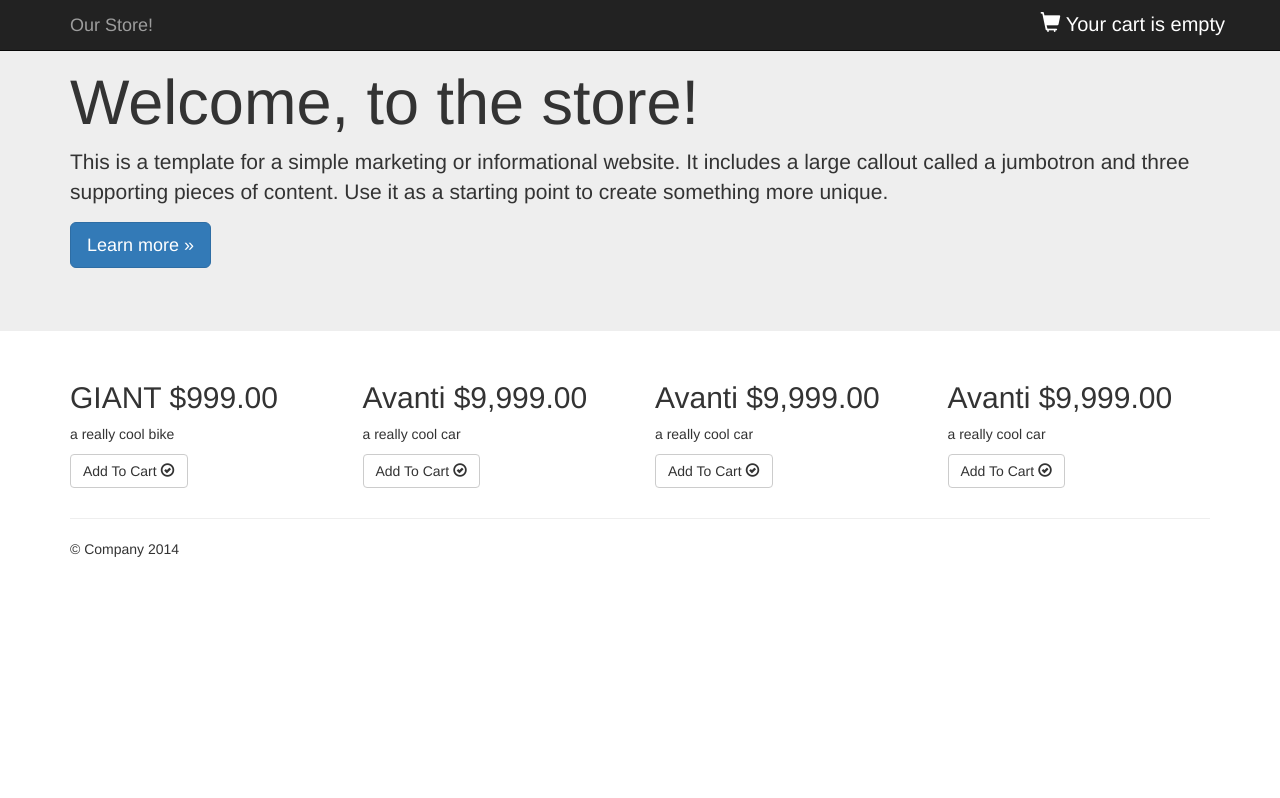
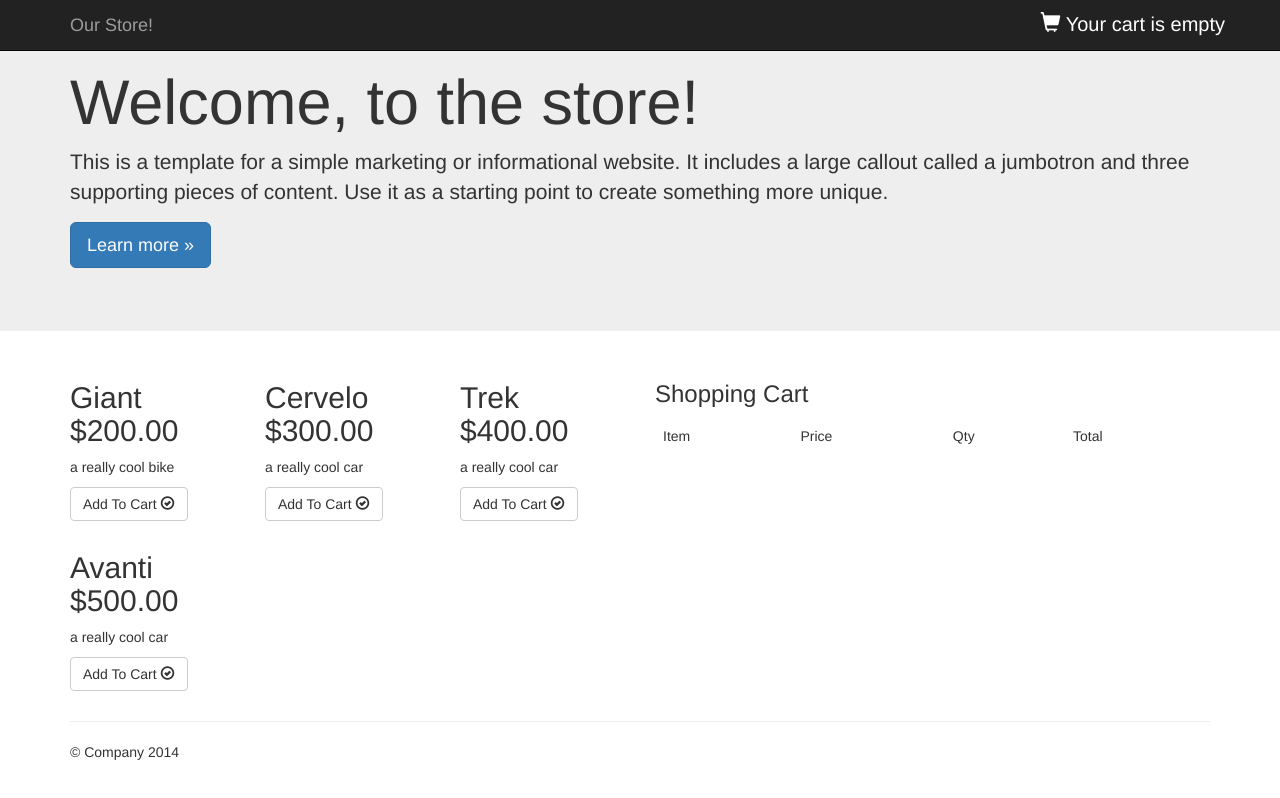
Before and after one commit to dejanvasic85/js-presentation, a plain HTML site: page Dejan/Single-Page-Applications/index.html in a window 1280 px wide. Drawn offline with Linux system fonts and the light colour scheme.

Commit message:
Completing the end product for the store

```diff
--- a/Dejan/Single-Page-Applications/OurStore.js
+++ b/Dejan/Single-Page-Applications/OurStore.js
@@ -33,8 +33,13 @@ OurStoreApp.controller('ShoppingCartCtrl', function(){
 		return total;
 	};
 
-	this.addItem = function(item){
-		vm.itemsSelected.push(item);
+	this.addItem = function(item, qty){
+		var selectedProduct = angular.copy(item);
+		selectedProduct.qty = qty;
+		selectedProduct.getTotal = function(){
+			return this.qty * this.price;
+		}
+		vm.itemsSelected.push(selectedProduct);
 	};
 });
 
@@ -48,25 +53,25 @@ function CatalogCtrl(productService){
 OurStoreApp.service('productService', ProductService);
 function ProductService(){
 	var bikes = [{
-		name : 'GIANT',
+		name : 'Giant',
 		description : 'a really cool bike',
-		price : 999,
+		price : 200,
 		qty : 10
+	},{
+		name : 'Cervelo',
+		description : 'a really cool car',
+		price : 300,
+		qty : 5
+	},{
+		name : 'Trek',
+		description : 'a really cool car',
+		price : 400,
+		qty : 2
 	},{
 		name : 'Avanti',
 		description : 'a really cool car',
-		price : 9999,
-		qty : 100
-	},{
-		name : 'Avanti',
-		description : 'a really cool car',
-		price : 9999,
-		qty : 100
-	},{
-		name : 'Avanti',
-		description : 'a really cool car',
-		price : 9999,
-		qty : 100
+		price : 500,
+		qty : 1
 	}];
 
 	return {
--- a/Dejan/Single-Page-Applications/index.html
+++ b/Dejan/Single-Page-Applications/index.html
@@ -52,22 +52,59 @@
 			</div>
 		</div>
 
-		<div class="container" ng-controller="CatalogCtrl as catalog">
+
+		<div class="container">
+
+
 			<!-- Example row of columns -->
 			<div class="row">
-				<div class="col-sm-4 col-md-3 col-xs-6" ng-repeat="prd in catalog.products">
+				<div class="col-sm-6">
+
+					<div class="row" ng-controller="CatalogCtrl as catalog">
+						<div class="col-md-4 col-sm-6" ng-repeat="prd in catalog.products">
 							<h2>
 					<span ng-bind='prd.name'></span>
 					<span ng-bind='prd.price | currency'></span>
 				</h2>
 							<p ng-bind='prd.description'></p>
 							<p>
-						<button class="btn btn-default" role="button" ng-click='cart.addItem(prd)'>
+								<button class="btn btn-default" role="button" ng-click='cart.addItem(prd, 1)'>
 									Add To Cart <i class="glyphicon glyphicon-ok-circle"></i>
 								</button>
 							</p>
 						</div>
 					</div>
+				</div>
+				<div class="col-sm-6">
+					<h3>Shopping Cart</h3>
+
+					<table class="table">
+						<thead>
+							<tr>
+								<td>Item</td>
+								<td>Price</td>
+								<td>Qty</td>
+								<td>Total</td>
+							</tr>
+						</thead>
+						<tbody>
+							<tr ng-repeat="prd in cart.itemsSelected">
+								<td><span ng-bind="prd.name"></span>
+								</td>
+								<td><span ng-bind="prd.price | currency"></span>
+								</td>
+								<td>
+									<input type="text" clas="form-control" ng-model="prd.qty" />
+								</td>
+								<td><span ng-bind="prd.getTotal() | currency"></span>
+								</td>
+							</tr>
+						</tbody>
+					</table>
+				</div>
+			</div>
+
+
 
 			<hr>
 
```
Lines whose indentation alone changed are shown as unchanged.
